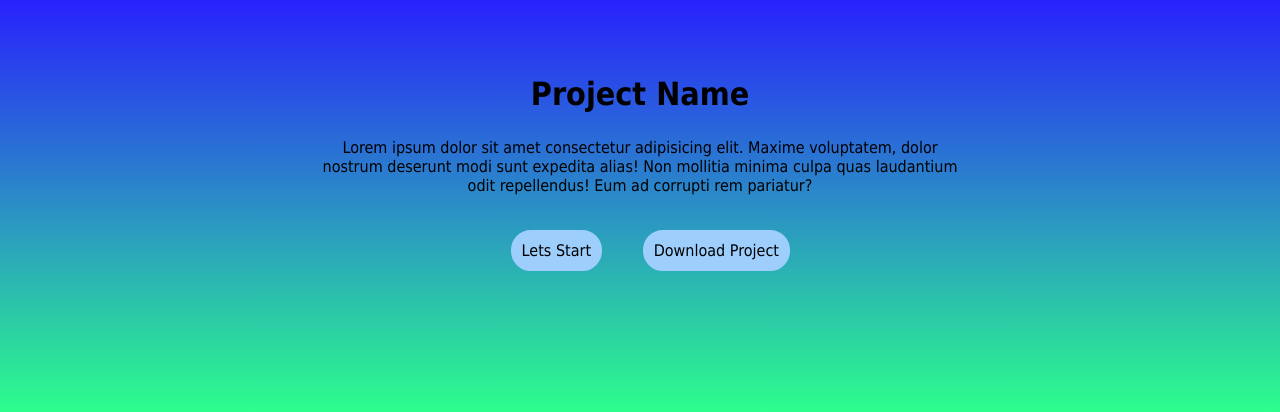
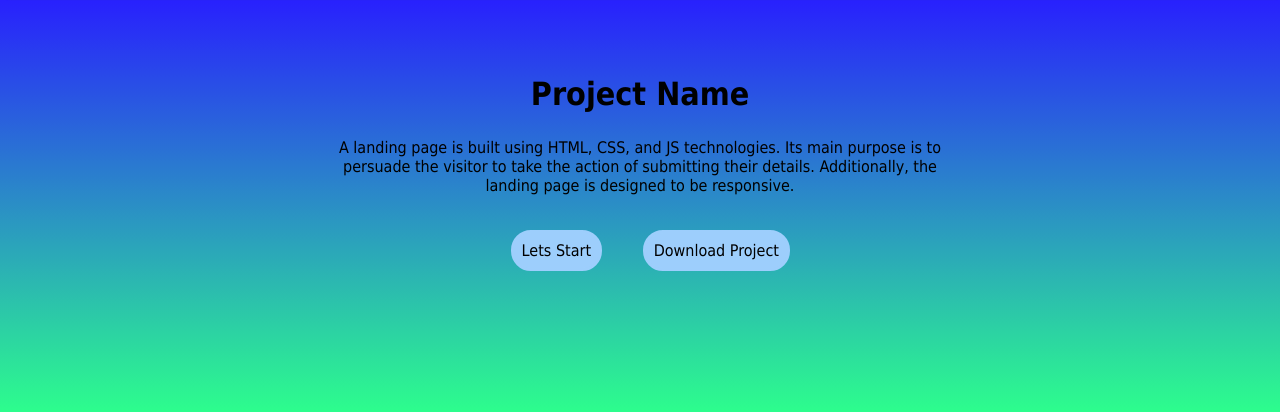
Before and after one commit to Natalyrubin/project_nataly_rubin, a plain HTML site: page html/project2.html in a window 1280 px wide. Shown: the part 85-497 px from the top of the page. Drawn offline with Linux system fonts and the light colour scheme; files whose address does not match are found by name.

Commit message:
Update project2.html

```diff
--- a/html/project2.html
+++ b/html/project2.html
@@ -44,8 +44,9 @@
 
     <div class="top">
         <h1>Project Name </h1>
-        <p>Lorem ipsum dolor sit amet consectetur adipisicing elit. Maxime voluptatem, dolor nostrum deserunt modi sunt
-            expedita alias! Non mollitia minima culpa quas laudantium odit repellendus! Eum ad corrupti rem pariatur?
+        <p>A landing page is built using HTML, CSS, and JS technologies. Its main purpose is to
+            persuade the visitor to take the action of submitting their details. Additionally, the landing page
+            is designed to be responsive.
         </p>
 
         <div class="topButton">
```
